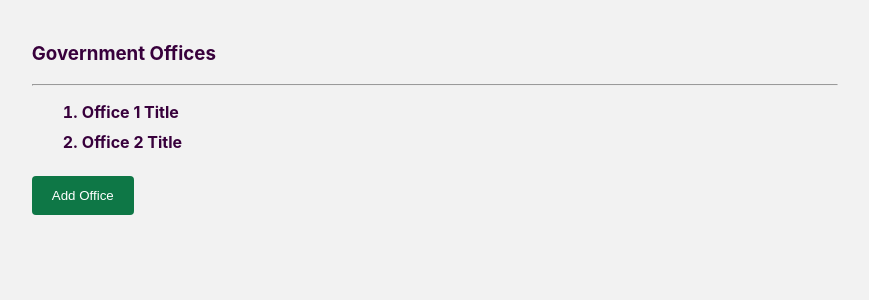
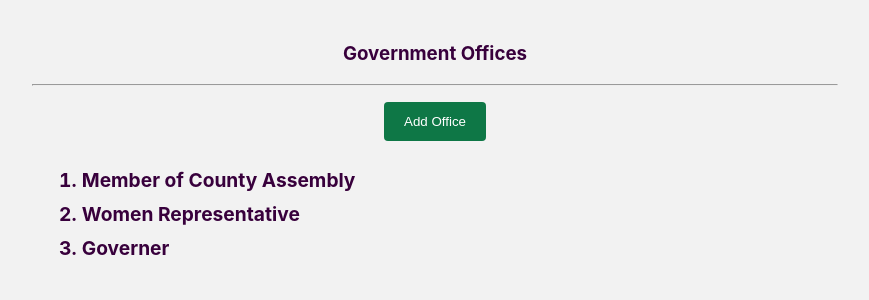
Before and after one commit to pcf26536/Politico, a Python web app: template templates/admin/offices.html in a window 1280 px wide. Shown: the part 52-352 px from the top of the page, without its empty margins (205-1074 px from the left). Run offline with Jinja, Linux system fonts and the light colour scheme; the template is opened without the code that fills it, so the values that code supplies are empty.

Commit message:
updated offices page for admin

```diff
--- a/templates/admin/offices.html
+++ b/templates/admin/offices.html
@@ -26,18 +26,21 @@
     </nav>
         <div class="content">
                 <div class="center row">
-            <h3>Government Offices</h5>
+            <h3 class="h_center">Government Offices</h5>
                 <hr>
+                <div class="submit-wrap"><button id="add_office" onclick="showAddForm()">Add Office</button></div>
                 <div id="alert_div"></div>
-                <ol id="offices_list">
+                <ol id="offices_list" class="dash">
                         <li>
-                            Office 1 Title
+                            Member of County Assembly
                         </li>
                         <li>
-                            Office 2 Title
+                            Women Representative
+                        </li>
+                        <li>
+                            Governer
                         </li>
                 </ol>
-                <button id="add_office" onclick="showAddForm()">Add Office</button>
                 <div id="add_office_form">
                     <fieldset>
                         <legend><span class="title">Add Government Office</span></legend>
```
